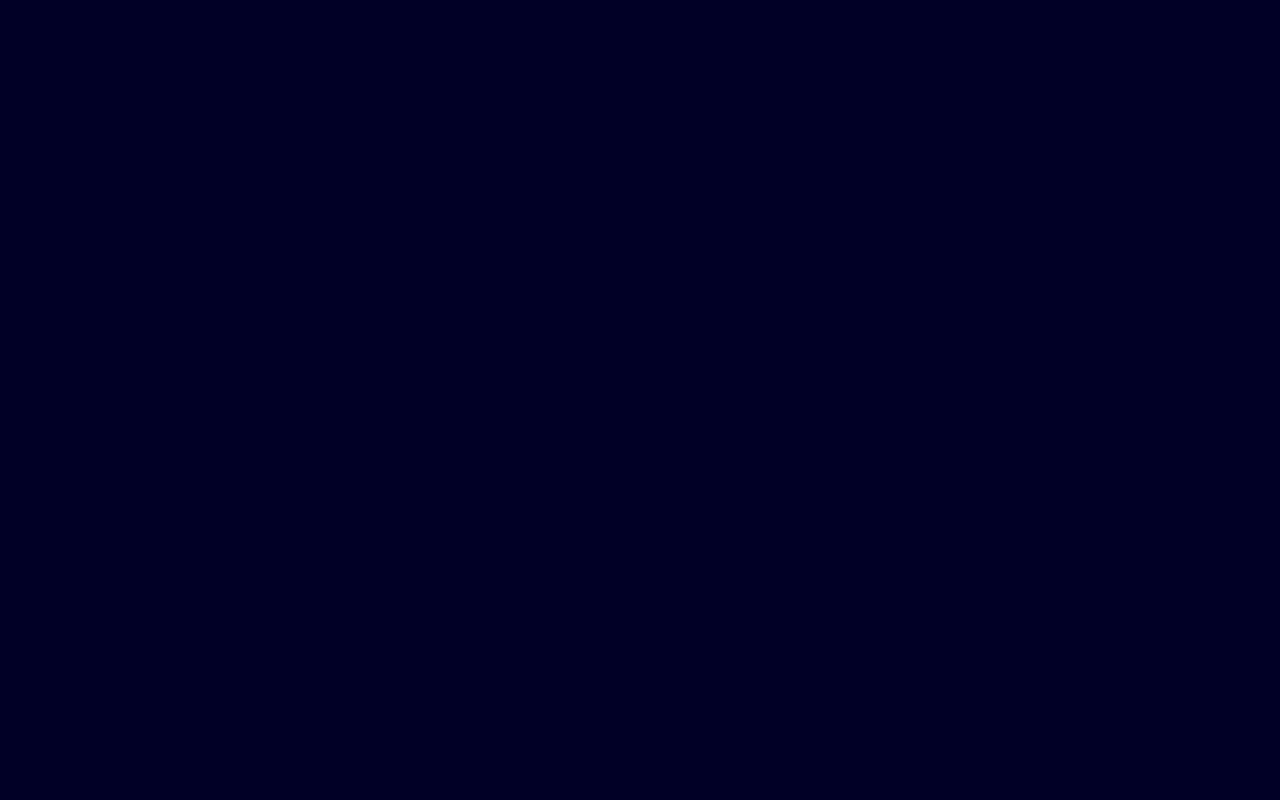
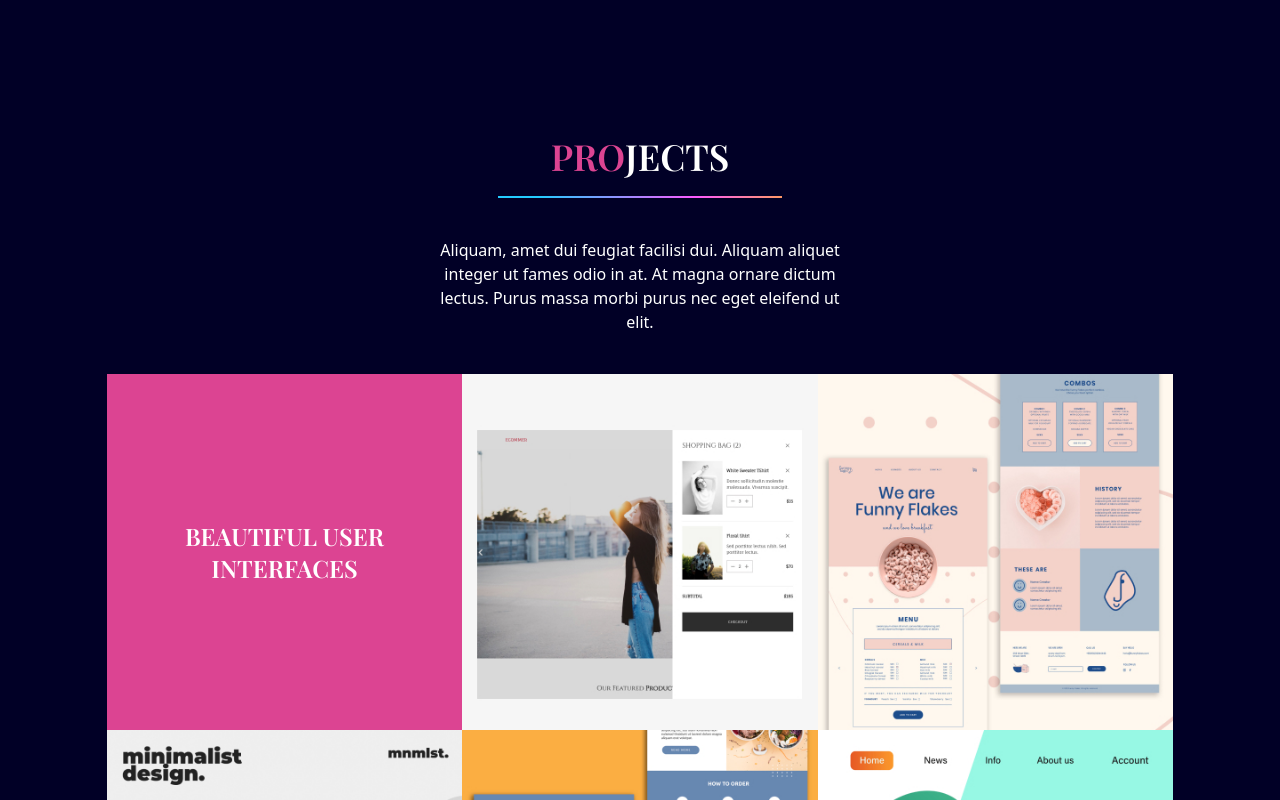
Before and after one commit to eugeniusz57/my-portfolio-react, a React (Create React App) app: page / in a window 1280 px wide. Shown: the part 1660-2460 px from the top of the page. Before the commit the page ends 1712 px from the top, so only its background shows below. Built offline with nearby package versions, Linux system fonts and the light colour scheme.

Commit message:
section Projects
Create section projects. Add style with tilewind and responsive

```diff
--- a/src/App.jsx
+++ b/src/App.jsx
@@ -4,6 +4,7 @@
 import DotGroup from "./scenes/DotGroup";
 import Landing from "./scenes/Landing";
 import Navbar from "./scenes/Navbar";
+import Projects from "./scenes/Projects";
 import Skills from "./scenes/Skills";
 
 function App() {
@@ -42,6 +43,9 @@
         <Skills />
       </div>
       <LineGradient />
+      <div className="w-5/6 mx-auto">
+        <Projects />
+      </div>
     </div>
   );
 }
--- a/src/scenes/Navbar.jsx
+++ b/src/scenes/Navbar.jsx
@@ -11,7 +11,7 @@
       className={`${
         selectedPage === lowerCasePage ? "text-yellow" : ""
       } hover:text-yellow transition duration-500`}
-      href={`${lowerCasePage}`}
+      href={`#${lowerCasePage}`}
       onClick={() => setSelectedPage(lowerCasePage)}
     >
       {page}
--- a/src/scenes/Projects.jsx
+++ b/src/scenes/Projects.jsx
@@ -1,5 +1,113 @@
+import LineGradient from "../components/LineGradient";
+import { motion } from "framer-motion";
+import project1 from "../assets/project-1.jpeg";
+import project2 from "../assets/project-2.jpeg";
+import project3 from "../assets/project-3.jpeg";
+import project4 from "../assets/project-4.jpeg";
+import project5 from "../assets/project-5.jpeg";
+import project6 from "../assets/project-1.jpeg";
+
+const container = {
+  hidden: {},
+  visible: {
+    transition: {
+      staggerChildren: 0.2,
+    },
+  },
+};
+
+const projectVariant = {
+  hidden: { opacity: 0, scale: 0.8 },
+  visible: { opacity: 1, scale: 1 },
+};
+
+const Project = ({ title }) => {
+  const overlayStyles = `absolute h-full w-full opacity-0 hover:opacity-90 transition duration-500
+    bg-grey z-30 flex flex-col justify-center items-center text-center p-16 text-deep-blue`;
+  const projectTitle = title.slice(title.length - 1);
+  console.log("projectTitle=", projectTitle);
+  const progectArray = [
+    project1,
+    project2,
+    project3,
+    project4,
+    project5,
+    project6,
+  ];
+  return (
+    <motion.div variants={projectVariant} className="relative">
+      <div className={overlayStyles}>
+        <p className="text-2xl font-playfair">{title}</p>
+        <p className="mt-7">
+          Curabitur arcu erat, accumsan id imperdiet et, porttitor at sem. Nulla
+          porttitor accumsan tincidunt.
+        </p>
+      </div>
+      <img src={progectArray[projectTitle]} alt={projectTitle} />
+    </motion.div>
+  );
+};
+
 const Projects = () => {
-  return <div></div>;
+  return (
+    <section id="projects" className="pt-48 pb-48">
+      {/* HEADINGS */}
+      <motion.div
+        className="md:w-2/5 mx-auto text-center"
+        initial="hidden"
+        whileInView="visible"
+        viewport={{ once: true, amount: 0.5 }}
+        transition={{ duration: 0.5 }}
+        variants={{
+          hidden: { opacity: 0, y: -50 },
+          visible: { opacity: 1, y: 0 },
+        }}
+      >
+        <div>
+          <p className="font-playfair font-semibold text-4xl">
+            <span className="text-red">PRO</span>JECTS
+          </p>
+          <div className="flex justify-center mt-5">
+            <LineGradient width="w-2/3" />
+          </div>
+        </div>
+        <p className="mt-10 mb-10">
+          Aliquam, amet dui feugiat facilisi dui. Aliquam aliquet integer ut
+          fames odio in at. At magna ornare dictum lectus. Purus massa morbi
+          purus nec eget eleifend ut elit.
+        </p>
+      </motion.div>
+      {/* Projects */}
+      <div className="flex justify-center">
+        <motion.div
+          className="sm:grid sm:grid-cols-3"
+          variants={container}
+          initial="hidden"
+          whileInView="visible"
+          viewport={{ once: true, amount: 0.2 }}
+        >
+          <div
+            className="flex justify-center text-center items-center p-10 bg-red
+              max-w-[400px] max-h-[400px] text-2xl font-playfair font-semibold"
+          >
+            BEAUTIFUL USER INTERFACES
+          </div>
+          <Project title="project 1" />
+          <Project title="project 2" />
+
+          <Project title="Project 3" />
+          <Project title="Project 4" />
+          <Project title="Project 5" />
+          <div
+            className="flex justify-center text-center items-center p-10 bg-blue
+              max-w-[400px] max-h-[400px] text-2xl font-playfair font-semibold"
+          >
+            SMOOTH USER EXPERIENCE
+          </div>
+        </motion.div>
+      </div>
+    </section>
+  );
 };
 
 export default Projects;
```
